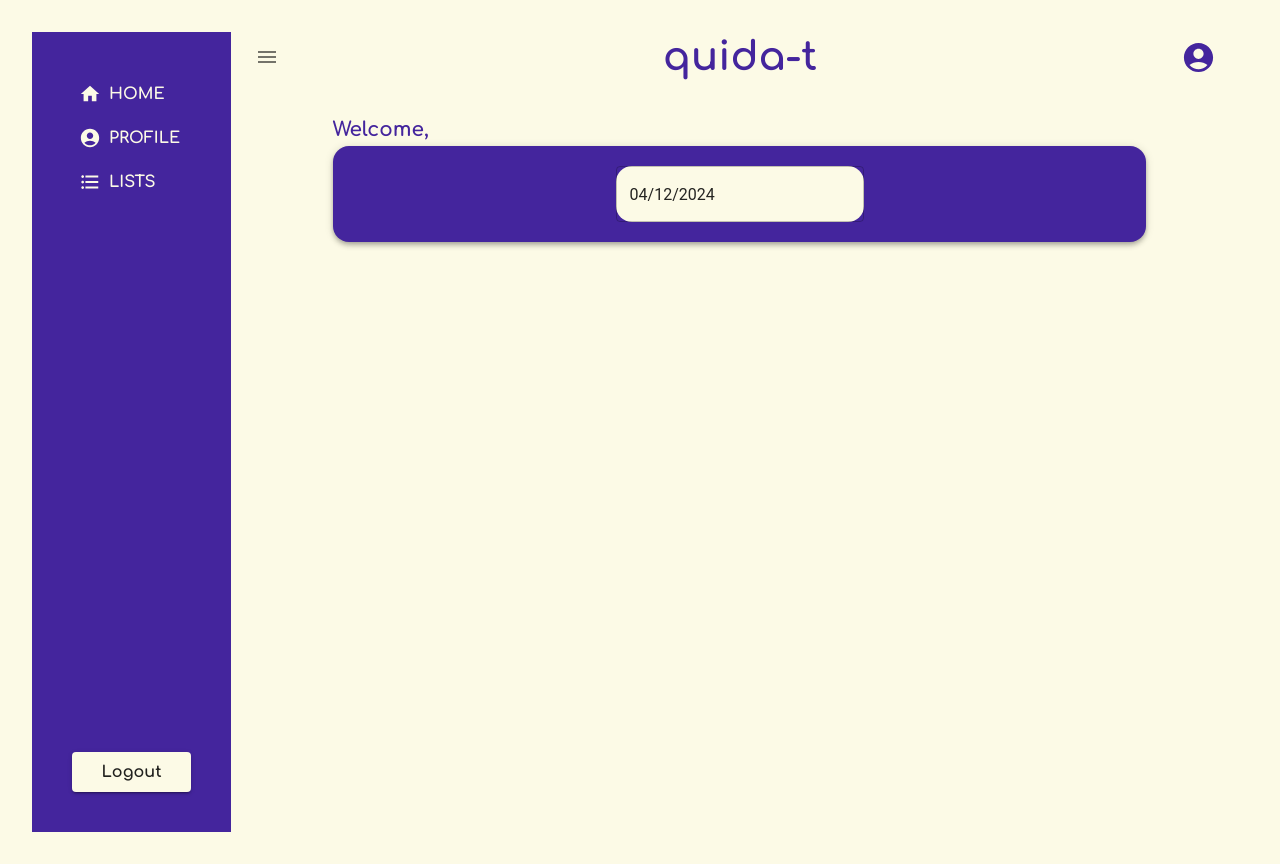
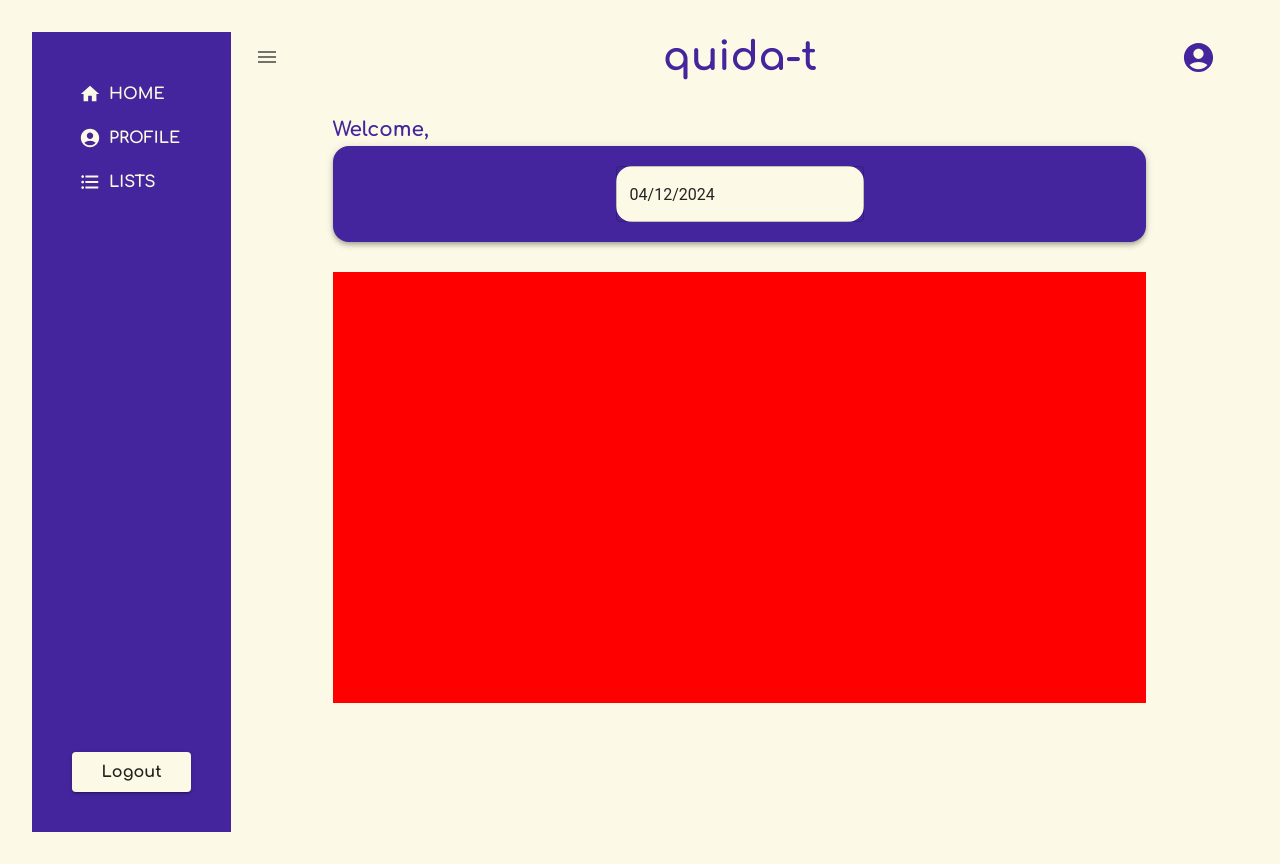
Before and after one commit to franArteaga8/quida-t, a React (Vite) app in the folder root/: page / in a window 1280 px wide. Built offline with nearby package versions, Linux system fonts and the light colour scheme; no server answers; sample sign-in values are in the browser's storage; the HTML template or start-up script is replaced by a standard one.

Commit message:
Home: scroll

```diff
--- a/root/src/components/OpenTasks/OpenTasks.jsx
+++ b/root/src/components/OpenTasks/OpenTasks.jsx
@@ -7,7 +7,7 @@ const OpenTasks = ({ oT }) => {
     <>
       {oT.map((oTItem) => {
         return (
-          <Box key={oTItem.id} backgroundColor="pink">
+          <Box key={oTItem.id} backgroundColor="pink" >
             {oTItem.registryTasks.map((task) => {
               return (
                 <div key={task.id}>
--- a/root/src/pages/Home/Home.jsx
+++ b/root/src/pages/Home/Home.jsx
@@ -54,7 +54,7 @@ const Home = () => {
 
 
   return (
-    <Box width={'80%'} maxWidth={'1200px'} height={'100%'} overflowY={'scroll'}  >
+    <Box width={'80%'} maxWidth={'1200px'} height={'90%'} overflow= {'none'}  >
       <Box textAlign={'left'}  color={'primary.main'} sx={{ marginBottom: '30px'}  }>
 
         <Typography variant='h6'>
@@ -79,7 +79,7 @@ const Home = () => {
         </AppBar>
       </Box>
 
-      <Box   sx={{ overflowY:'scroll', scrollbarWidth:'none'}} >
+      <Box   sx={{ overflowY:'scroll', scrollbarWidth:'none', backgroundColor: 'red', height:'60%'}} >
         <Typography variant='h1'>
         {selectDate && (parseInt(selectDate.$d.getMonth()) + 1)+ '/'+ selectDate.$d.getDate() + '/'+ selectDate.$d.getFullYear()}
         </Typography>
```
